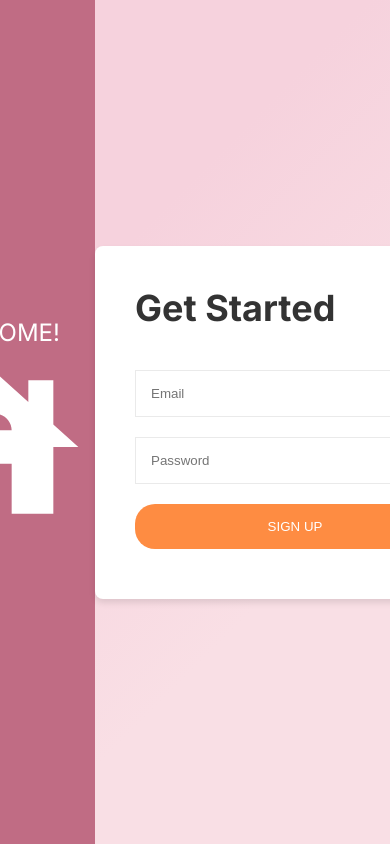
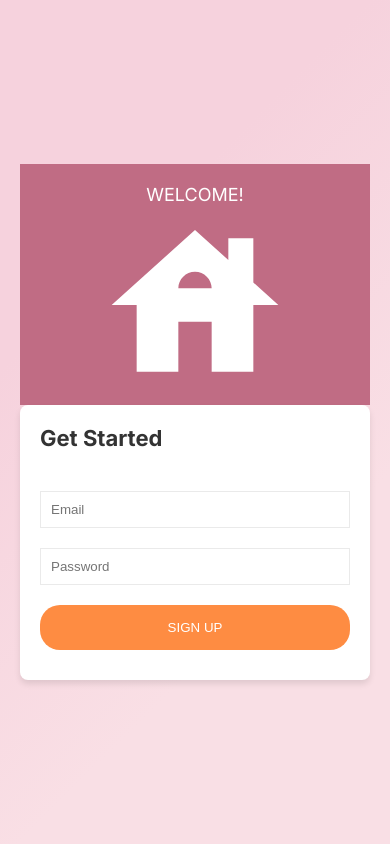
Before and after one commit to minerva-startup-spring2024/roommate-organizer, a Next.js app: page /sign-up in a window 390 px wide. Built offline with nearby package versions, Linux system fonts and the light colour scheme.

Commit message:
responsivity for sign up screen

```diff
--- a/src/app/sign-up/page.css
+++ b/src/app/sign-up/page.css
@@ -104,3 +104,48 @@
   color: #555;
   margin-top: 20px;
 }
+/* Responsive styles */
+@media (max-width: 768px) {
+  .loginPage {
+    flex-direction: column;
+    padding: 20px; /* Add some padding on smaller screens */
+  }
+
+  .leftSide,
+  .rightSide {
+    flex: none;
+    width: 100%; /* Full width on small screens */
+    height: auto; /* Height is adjusted automatically */
+  }
+
+  .welcomeText {
+    font-size: 20px; /* Smaller font size on small screens */
+  }
+
+  #loginForm {
+    width: 100%; /* Make form width responsive */
+    padding: 20px; /* Adjust padding */
+  }
+
+  .loginTitle {
+    font-size: 24px; /* Smaller title on small screens */
+  }
+
+  .loginInput,
+  .loginButton,
+  .signupButton {
+    /* Decrease the padding for input fields and buttons */
+    padding: 10px;
+  }
+}
+
+@media (max-width: 480px) {
+  /* Even more adjustments for very small screens */
+  .welcomeText {
+    font-size: 18px; /* Even smaller font size for very small screens */
+  }
+
+  .loginTitle {
+    font-size: 22px; /* Smaller title for very small screens */
+  }
+}
```
